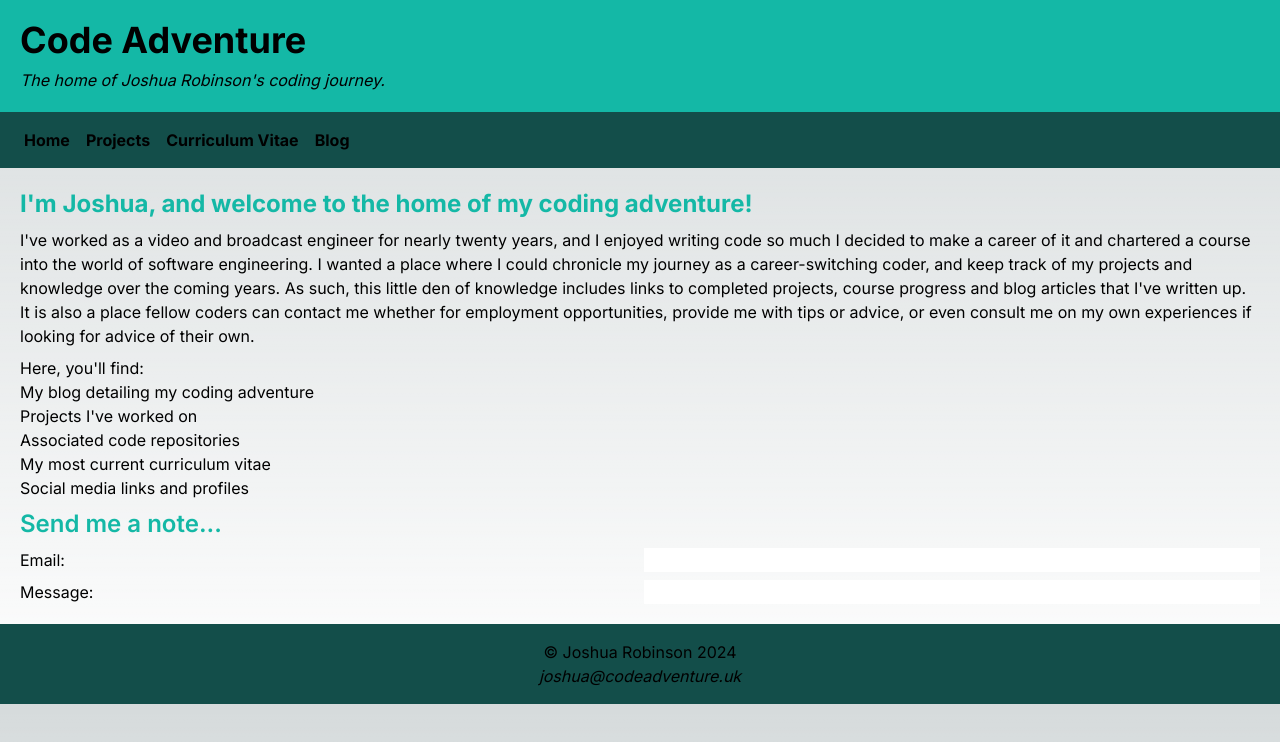
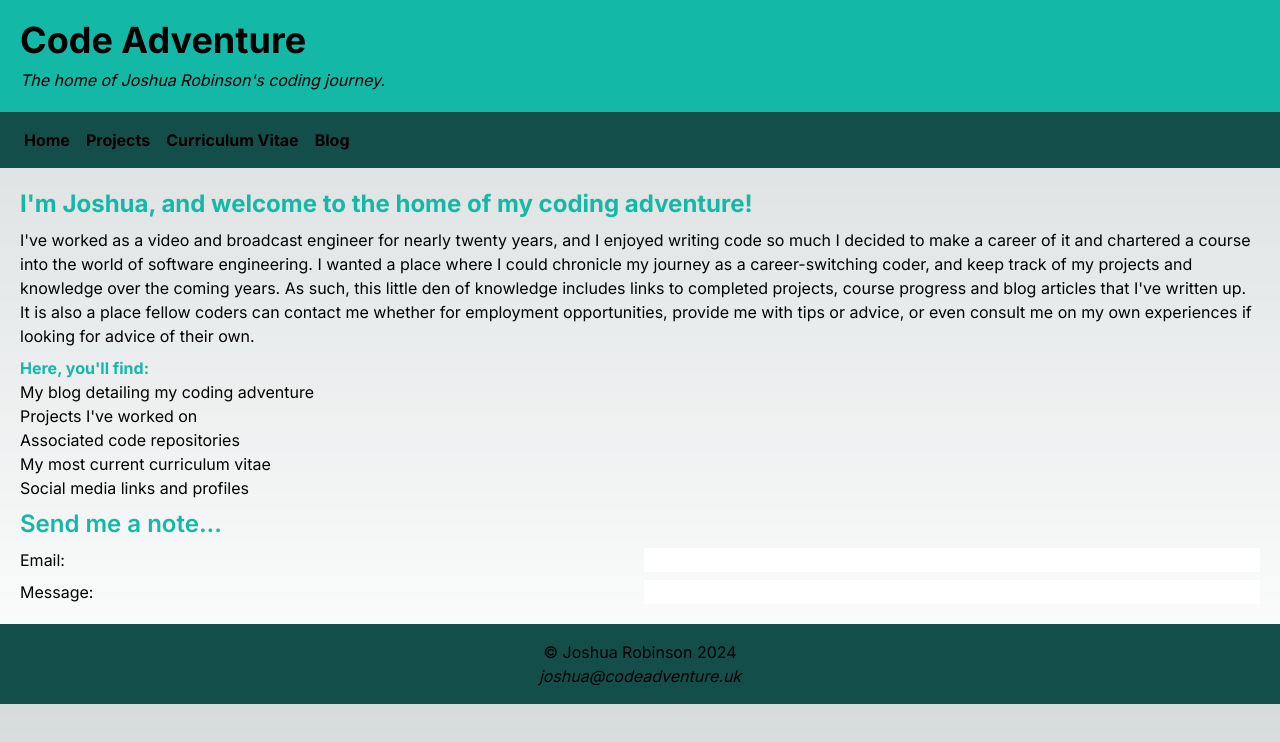
Before and after one commit to VenturingForth/code-adventure-website, a Next.js app: page / in a window 1280 px wide. Shown: the top 742 px of the page. Built offline with nearby package versions, Linux system fonts and the light colour scheme.

Commit message:
Moved home page main content into it's own UI component

```diff
--- a/app/page.tsx
+++ b/app/page.tsx
@@ -1,29 +1,14 @@
-import Image from "next/image";
 import Header from "./ui/header";
 import NavBar from "./ui/navbar";
-import Contact from "./ui/contact";
-import Link from "next/link";
 import Footer from "./ui/footer";
+import HomeMain from "./ui/homeMain";
 
 export default function Home() {
   return (
     <>
-    <Header />
-    <NavBar />
-    <main className="p-4">
-      <h1 className="text-2xl font-bold text-teal-500 p-1">I'm Joshua, and welcome to the home of my coding adventure!</h1>
-        <section className="p-1">I've worked as a video and broadcast engineer for nearly twenty years, and I enjoyed writing code so much I decided to make a career of it and chartered a course into the world of software engineering. I wanted a place where I could chronicle my journey as a career-switching coder, and keep track of my projects and knowledge over the coming years. As such, this little den of knowledge includes links to completed projects, course progress and blog articles that I've written up. It is also a place fellow coders can contact me whether for employment opportunities, provide me with tips or advice, or even consult me on my own experiences if looking for advice of their own.</section>
-        <section className="p-1">
-          <ul>Here, you'll find:
-            <li>My blog detailing my coding adventure</li>
-            <li>Projects I've worked on</li>
-            <li>Associated code repositories</li>
-            <li>My most current curriculum vitae</li>
-            <li>Social media links and profiles</li>
-          </ul>
-        </section>
-        <Contact />
-      </main>
+      <Header />
+      <NavBar />
+      <HomeMain />
       <Footer />
     </>
   );
--- a/app/ui/contact.tsx
+++ b/app/ui/contact.tsx
@@ -1,13 +1,13 @@
 export default function Contact(){
     return (
-        <>
-            <h2 className="text-2xl font-semibold text-teal-500 p-1">Send me a note...</h2>
+        <section>
+            <h1 className="text-2xl font-semibold text-teal-500 p-1">Send me a note...</h1>
             <form className="grid grid-cols-2 grid-flow-row gap-2 p-1">
                 <label>Email: </label>
                 <input className="text-black" type="email" id="email"/>
                 <label>Message: </label>
                 <input className="text-black" type=""></input>
             </form>
-        </>
+        </section>
     )
 }
--- /dev/null
+++ b/app/ui/homeMain.tsx
@@ -0,0 +1,21 @@
+import Contact from "./contact"
+
+export default function HomeMain() {
+    return(
+        <main className="p-4">
+            <h1 className="text-2xl font-bold text-teal-500 p-1">I'm Joshua, and welcome to the home of my coding adventure!</h1>
+            <section className="p-1">I've worked as a video and broadcast engineer for nearly twenty years, and I enjoyed writing code so much I decided to make a career of it and chartered a course into the world of software engineering. I wanted a place where I could chronicle my journey as a career-switching coder, and keep track of my projects and knowledge over the coming years. As such, this little den of knowledge includes links to completed projects, course progress and blog articles that I've written up. It is also a place fellow coders can contact me whether for employment opportunities, provide me with tips or advice, or even consult me on my own experiences if looking for advice of their own.</section>
+            <section className="p-1">
+                <ul>
+                    <h2 className="font-bold text-teal-500">Here, you'll find:</h2>
+                    <li>My blog detailing my coding adventure</li>
+                    <li>Projects I've worked on</li>
+                    <li>Associated code repositories</li>
+                    <li>My most current curriculum vitae</li>
+                    <li>Social media links and profiles</li>
+                </ul>
+            </section>
+            <Contact />
+        </main>
+    )
+}
```
